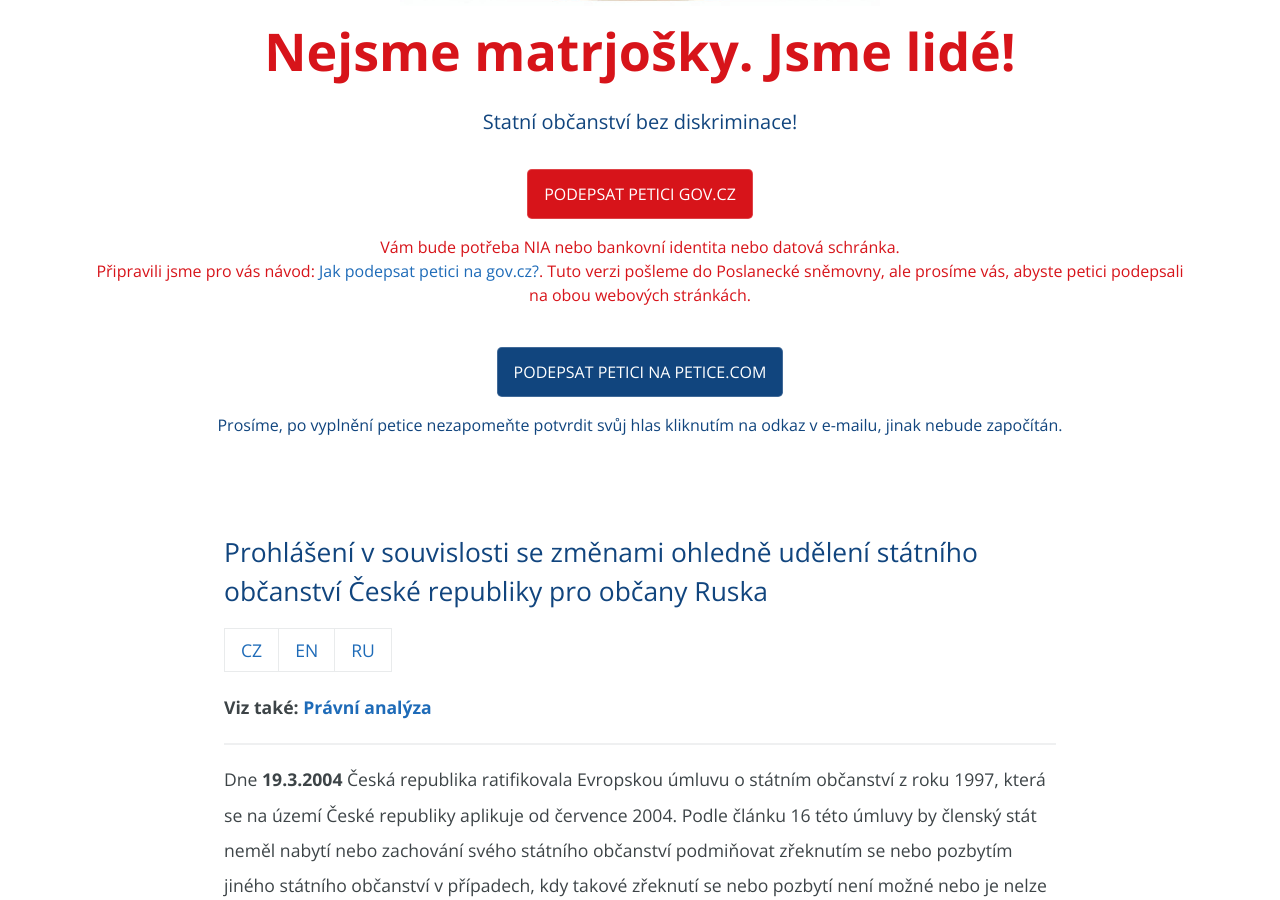
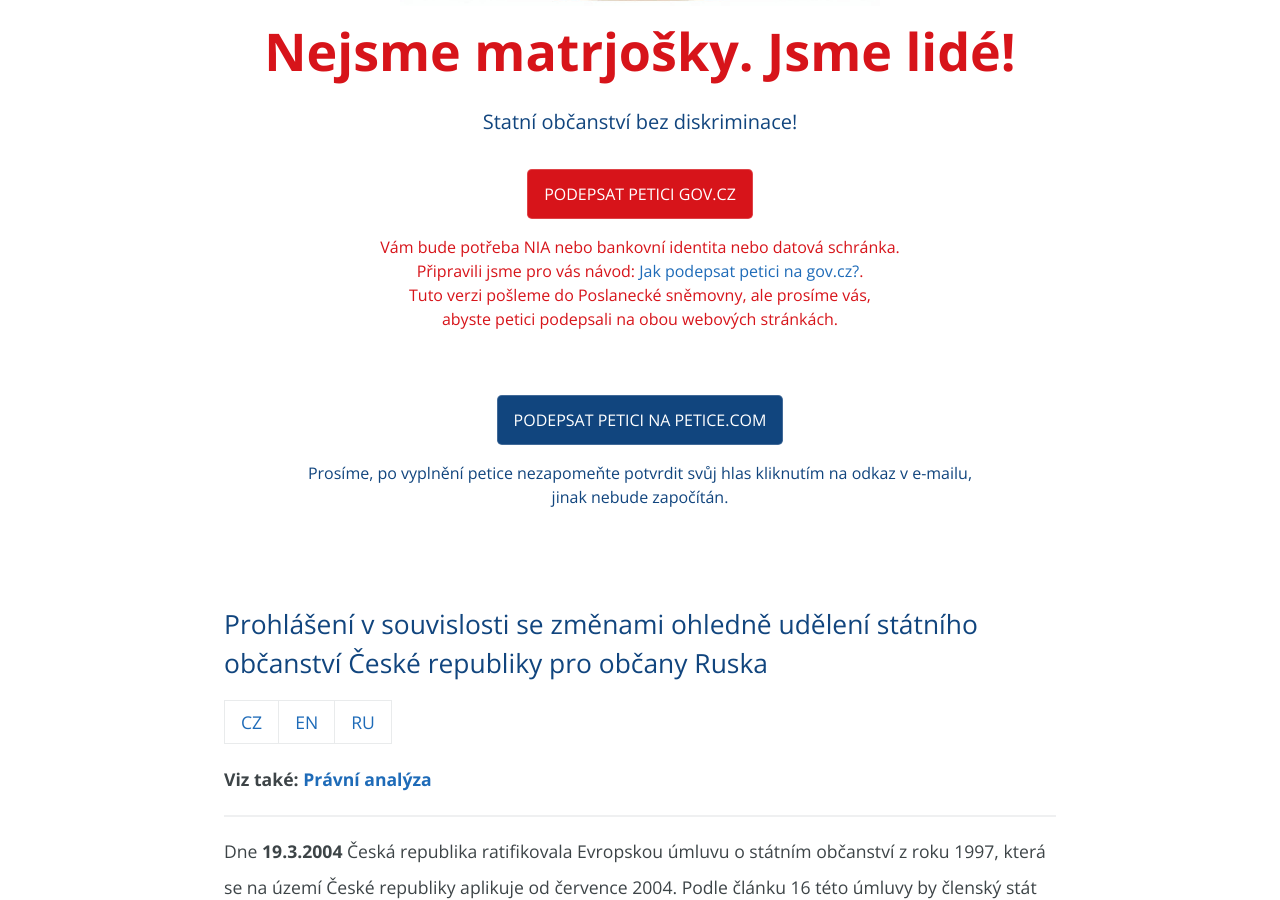
Before and after one commit to thewulf7/jsmelide, a Jekyll site: the page built from index.md, in a window 1280 px wide and 900 px high, scrolled down 316 px. Built offline with Jekyll 4.4.1, drawn with Linux system fonts in a browser that asks for light colours; comment, search, counter and statistics services are not loaded; some of the changed text lies outside the part shown.

Commit message:
fix text alignment

```diff
--- a/_includes/header.html
+++ b/_includes/header.html
@@ -1,9 +1,9 @@
 {% if site.show_sign_petition_gov %}
 {% include header-custom.html %}
-<p class="no-top-margin">Vám bude potřeba NIA nebo bankovní identita nebo datová schránka. <br/> Připravili jsme pro vás návod: <a href="govcz.html#content">Jak podepsat petici na gov.cz?</a>. Tuto verzi pošleme do Poslanecké sněmovny, ale prosíme vás, abyste petici podepsali na obou webových stránkách.</p>
+<p class="no-top-margin">Vám bude potřeba NIA nebo bankovní identita nebo datová schránka. <br/> Připravili jsme pro vás návod: <a href="govcz.html#content">Jak podepsat petici na gov.cz?</a>.<br/> Tuto verzi pošleme do Poslanecké sněmovny, ale prosíme vás, <br/>abyste petici podepsali na obou webových stránkách.</p>
 {% endif %}
 {% if site.show_sign_petition %}
-<br/>
+<br/><br/>
 <a href="{{ site.petice.com }}" class="btn btn-caps btn-action" target="_blank">Podepsat petici na petice.com</a>
-<p class="page-header-secondary-text">Prosíme, po vyplnění petice nezapomeňte potvrdit svůj hlas kliknutím na odkaz v e-mailu, jinak nebude započítán.</p>
+<p class="page-header-secondary-text">Prosíme, po vyplnění petice nezapomeňte potvrdit svůj hlas kliknutím na odkaz v e-mailu,<br/> jinak nebude započítán.</p>
 {% endif %}
--- a/_includes/header_en.html
+++ b/_includes/header_en.html
@@ -1,9 +1,9 @@
 {% if site.show_sign_petition_gov %}
 {% include header-custom-en.html %}
-<p>You will need NIA or bank identity or a data mailbox(datovа schránkа). <br/> We have prepared instructions for you: <a href="govcz.html#content">How to sign the petition on gov.cz?</a>. We will send this version to the Chamber of Deputies(Poslanecka sněmovna), but we kindly ask you to sign the petition on both websites.</p>
+<p>You will need NIA or bank identity or a data mailbox(datovа schránkа). <br/> We have prepared instructions for you: <a href="govcz.html#content">How to sign the petition on gov.cz?</a>.<br/> We will send this version to the Chamber of Deputies(Poslanecka sněmovna),<br/> but we kindly ask you to sign the petition on both websites.</p>
 {% endif %}
 {% if site.show_sign_petition %}
-<br/>
+<br/><br/>
 <a href="{{ site.petice.com }}" class="btn btn-caps btn-action" target="_blank">Sign the petition on petice.com</a>
-<p class="page-header-secondary-text">Please, after filling out the form, don't forget to confirm your vote by clicking on the link in the email, otherwise it will not be counted.</p>
+<p class="page-header-secondary-text">Please, after filling out the form, don't forget to confirm your vote by clicking on the link in the email,<br/> otherwise it will not be counted.</p>
 {% endif %}
--- a/_includes/header_ru.html
+++ b/_includes/header_ru.html
@@ -1,9 +1,9 @@
 {% if site.show_sign_petition_gov %}
 {% include header-custom-ru.html %}
-<p>Вам понадобится NIA или bankovni identita или datovа schránkа. <br/> Мы подготовили для вас инструкцию: <a href="govcz.html#content">Как подписать петицию на gov.cz?</a>. Эту версию мы отправим в Палату депутатов (Poslanecku sněmovnu), но просим вас подписать петицию на обоих веб-сайтах.</p>
+<p>Вам понадобится NIA или bankovni identita или datovа schránkа. <br/> Мы подготовили для вас инструкцию: <a href="govcz.html#content">Как подписать петицию на gov.cz?</a>.<br/> Эту версию мы отправим в Палату депутатов (Poslanecku sněmovnu),<br/> но просим вас подписать петицию на обоих веб-сайтах.</p>
 {% endif %}
 {% if site.show_sign_petition %}
 <br/>
 <a href="{{ site.petice.com }}" class="btn btn-caps btn-action" target="_blank">Подписать петицию на petice.com</a>
-<p class="page-header-secondary-text">Пожалуйста, после заполнения петиции не забудьте подтвердить свой голос по ссылке в электронной почте, иначе он не будет учтен.</p>
+<p class="page-header-secondary-text">Пожалуйста, после заполнения петиции не забудьте подтвердить свой голос по ссылке в электронной почте,<br/> иначе он не будет учтен.</p>
 {% endif %}
```
